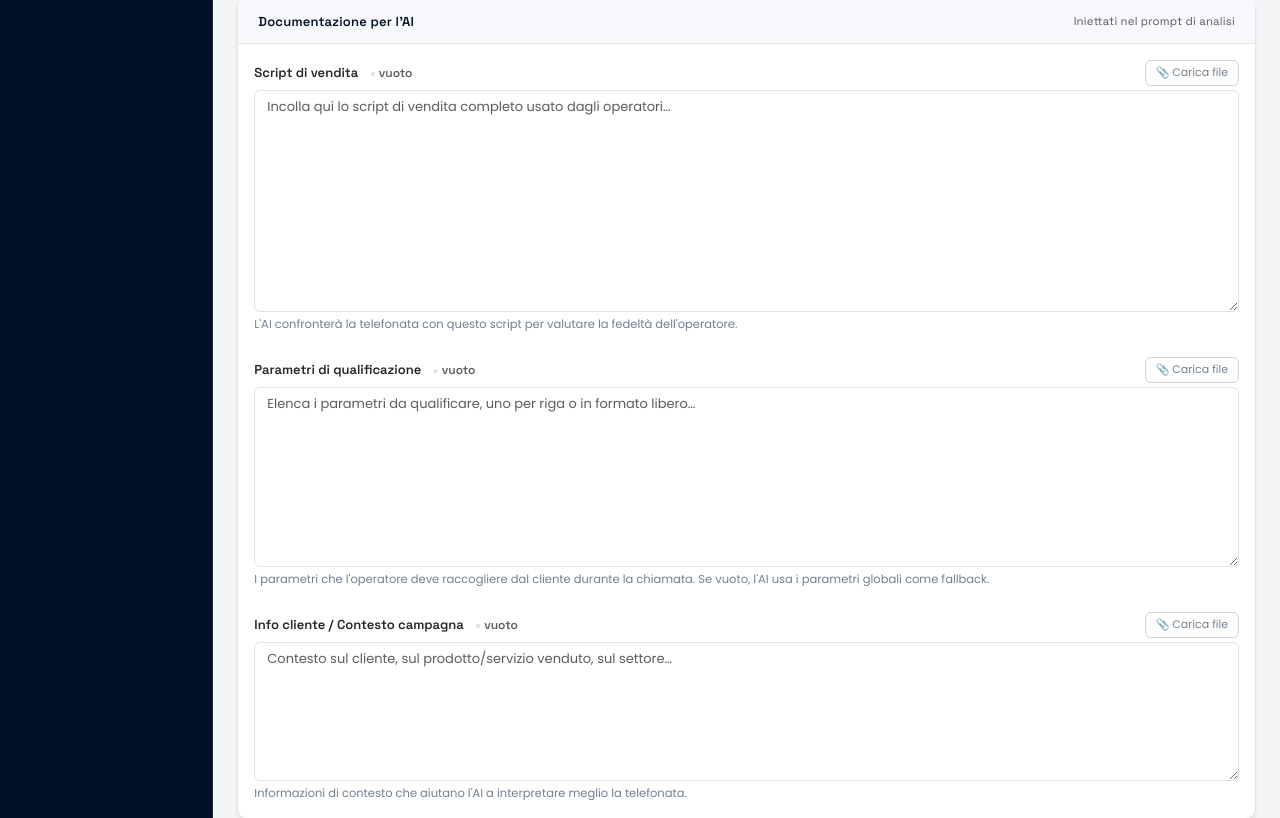
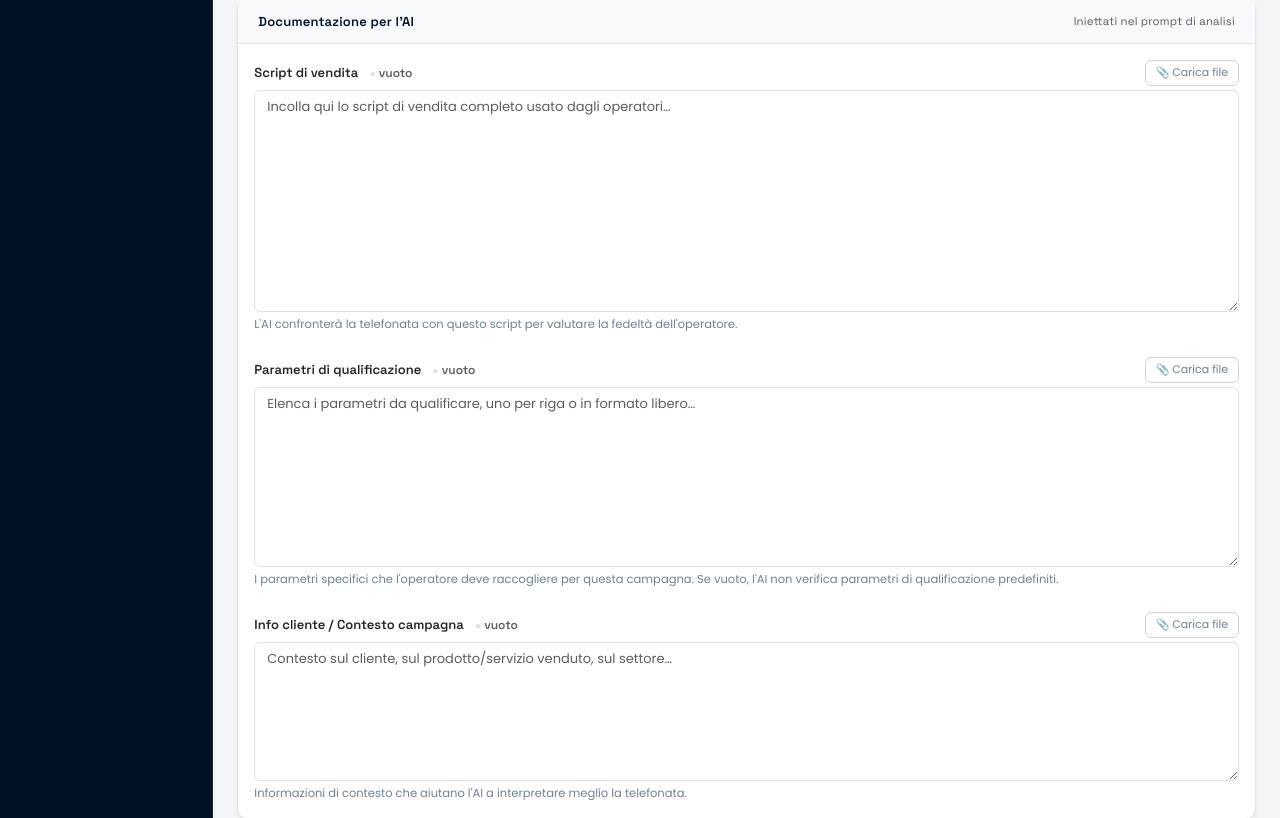
Before and after one commit to pierluigipontecorvo-bot/callcoach-ai, a FastAPI app: template templates/campaigns_form.html in a window 1280 px wide. Shown: the part 359-1177 px from the top of the page. Run offline with FastAPI, Linux system fonts and the light colour scheme; the template is opened without the code that fills it, so the values that code supplies are empty; parts of the project's set-up code (start-up, migrations or seed data) failed here and were passed over.

Commit message:
fix: qualification params are campaign-specific only, never global
- Remove global qualification_params fallback from webhook pipeline
- Hide qualification_params field from Documenti Globali form
- Update form help text to reflect correct behavior

Co-Authored-By: Claude Sonnet 4.6 <noreply@anthropic.com>

```diff
--- a/routers/webhook.py
+++ b/routers/webhook.py
@@ -267,10 +267,8 @@ async def run_analysis_pipeline(appointment_data: dict, acuity_account: int):
         global_doc.client_info if global_doc else None,
         campaign_db.client_info if campaign_db else None,
     )
-    merged_qual = (
-        (campaign_db.qualification_params if campaign_db else None)
-        or (global_doc.qualification_params if global_doc else None)
-    )
+    # Qualificazione: SOLO dalla campagna specifica — mai generica o globale
+    merged_qual = campaign_db.qualification_params if campaign_db else None
 
     # ── 5. Claude analysis ────────────────────────────────────────────────────
     await _update_progress(analysis_id, 65, "Analisi AI in corso...")
--- a/templates/campaigns_form.html
+++ b/templates/campaigns_form.html
@@ -126,7 +126,8 @@
         </div>
       </div>
 
-      {# ── Parametri di qualificazione ── #}
+      {# ── Parametri di qualificazione — solo per campagne specifiche, mai globali ── #}
+      {% if not is_global %}
       <div class="mb-4">
         <div class="d-flex justify-content-between align-items-center mb-1">
           <label class="form-label fw-semibold mb-0">
@@ -151,14 +152,11 @@
         <textarea name="qualification_params" class="form-control textarea-doc doc-field" rows="8"
                   placeholder="Elenca i parametri da qualificare, uno per riga o in formato libero…">{{ campaign.qualification_params or (form_data.qualification_params if form_data else '') }}</textarea>
         <div class="form-text">
-          I parametri che l'operatore deve raccogliere dal cliente durante la chiamata.
-          {% if is_global %}
-            — <strong>Globale:</strong> usato come fallback se la campagna non ha parametri propri (non si sovrappone).
-          {% else %}
-            Se vuoto, l'AI usa i parametri globali come fallback.
-          {% endif %}
+          I parametri specifici che l'operatore deve raccogliere per questa campagna.
+          Se vuoto, l'AI non verifica parametri di qualificazione predefiniti.
         </div>
       </div>
+      {% endif %}
 
       {# ── Info cliente ── #}
       <div class="mb-0">
```
